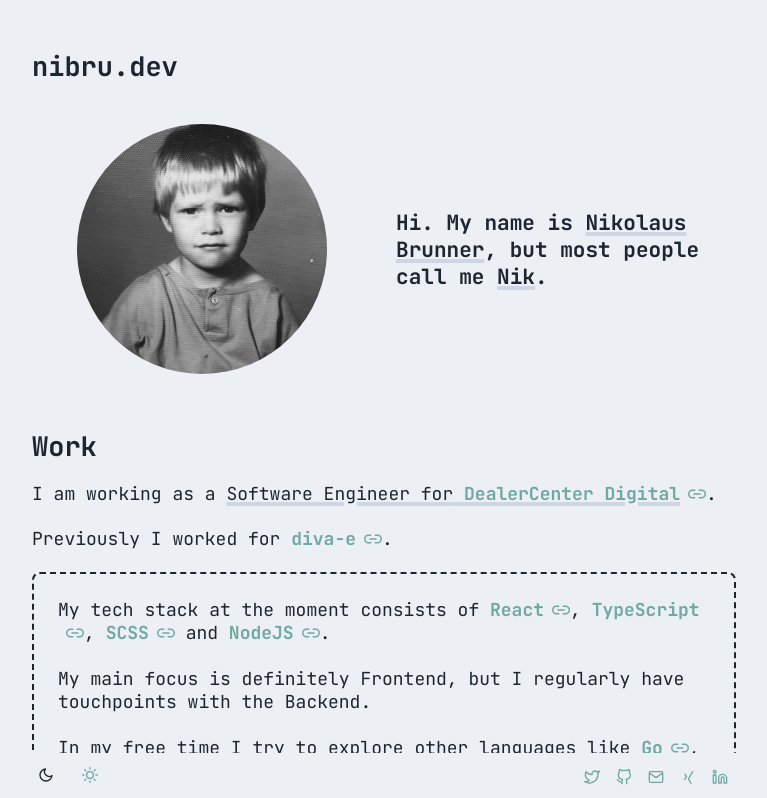
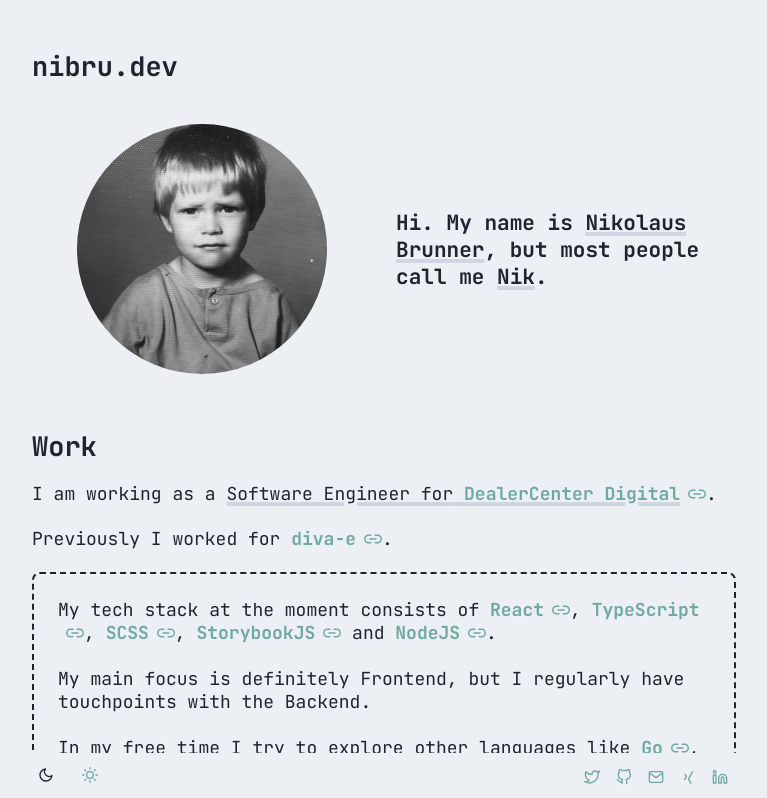
Before and after one commit to nikbrunner/nibru.dev, a Next.js app: page / in a window 1280 px wide. Shown: the top 798 px of the page, without its empty margins (256-1023 px from the left). Built offline with nearby package versions, Linux system fonts and the light colour scheme.

Commit message:
index: added storybook

```diff
--- a/pages/index.tsx
+++ b/pages/index.tsx
@@ -76,13 +76,17 @@ const Home = () => {
           <Link href="https://reactjs.org" type="external">
             React
           </Link>
-          , <wbr />
+          ,{" "}
           <Link href="https://www.typescriptlang.org/" type="external">
             TypeScript
           </Link>
           ,{" "}
           <Link href="https://sass-lang.com" type="external">
             SCSS
+          </Link>
+          ,{" "}
+          <Link href="https://storybook.js.org/" type="external">
+            StorybookJS
           </Link>{" "}
           and{" "}
           <Link href="https://nodejs.org/en/" type="external">
```
